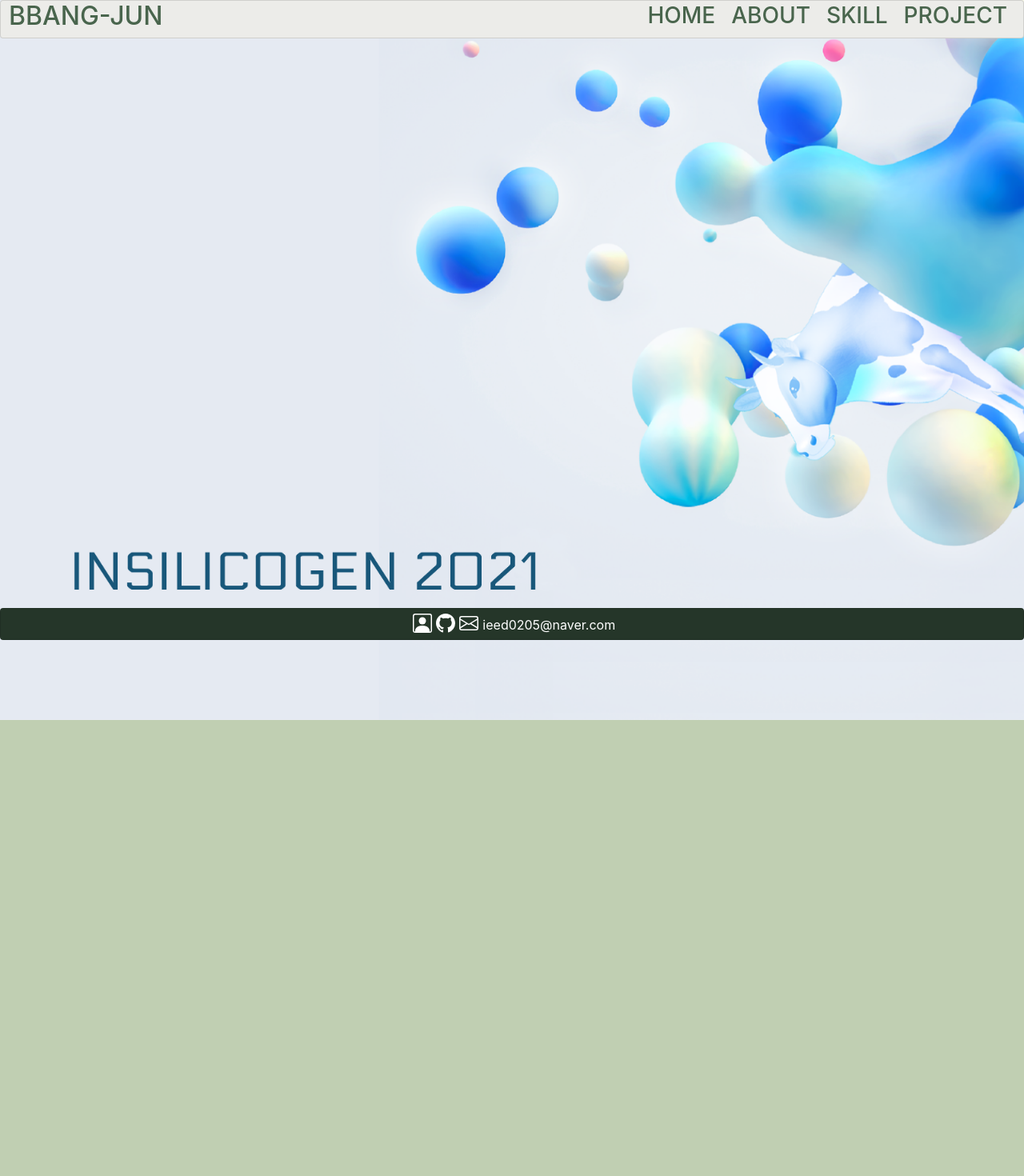
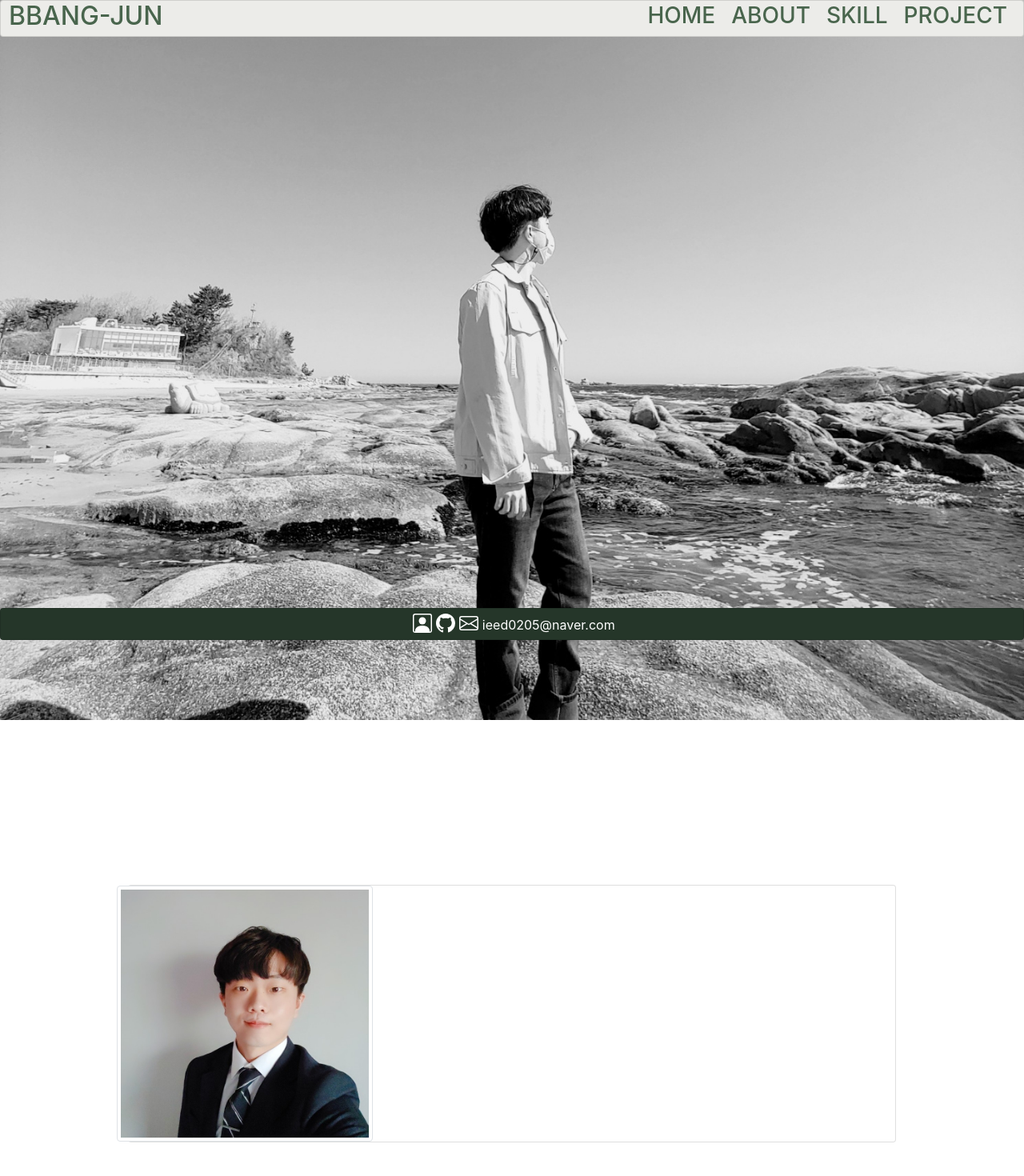
Before and after one commit to 2ByungJun/NuxtJS_demo, a Nuxt app: page / in a window 1280 px wide. Shown: the top 1470 px of the page at 80% size. Built offline with nearby package versions, Linux system fonts and the light colour scheme.

Commit message:
4) ABOUT UI 구현 및 기존 코드 리펙토링

```diff
--- a/components/TheHeader.vue
+++ b/components/TheHeader.vue
@@ -8,7 +8,7 @@
                 <a href="#project"><h3>PROJECT</h3></a>
                 <a href="#skill"><h3>SKILL</h3></a>
                 <a href="#about"><h3>ABOUT</h3></a>
-                <a href="#home"><h3>HOME</h3></a>
+                <a href="#"><h3>HOME</h3></a>
             </div>
         </div>
     </div>
@@ -29,7 +29,11 @@ a{
     position: fixed;
     left: 0;
     top: 0;
+    left: 0;
+    right: 0;
+
     width: 100%;
+    height: 46px;
     background-color: #ECECE9;
     color: white;
     text-align: center;
--- a/layouts/default.vue
+++ b/layouts/default.vue
@@ -5,60 +5,3 @@
     <TheFooter />
   </div>
 </template>
-
-<style>
-html {
-  font-family:
-    'Source Sans Pro',
-    -apple-system,
-    BlinkMacSystemFont,
-    'Segoe UI',
-    Roboto,
-    'Helvetica Neue',
-    Arial,
-    sans-serif;
-  font-size: 16px;
-  word-spacing: 1px;
-  -ms-text-size-adjust: 100%;
-  -webkit-text-size-adjust: 100%;
-  -moz-osx-font-smoothing: grayscale;
-  -webkit-font-smoothing: antialiased;
-  box-sizing: border-box;
-}
-
-*,
-*::before,
-*::after {
-  box-sizing: border-box;
-  margin: 0;
-}
-
-.button--green {
-  display: inline-block;
-  border-radius: 4px;
-  border: 1px solid #3b8070;
-  color: #3b8070;
-  text-decoration: none;
-  padding: 10px 30px;
-}
-
-.button--green:hover {
-  color: #fff;
-  background-color: #3b8070;
-}
-
-.button--grey {
-  display: inline-block;
-  border-radius: 4px;
-  border: 1px solid #35495e;
-  color: #35495e;
-  text-decoration: none;
-  padding: 10px 30px;
-  margin-left: 15px;
-}
-
-.button--grey:hover {
-  color: #fff;
-  background-color: #35495e;
-}
-</style>
--- a/pages/index.vue
+++ b/pages/index.vue
@@ -1,40 +1,33 @@
 <template>
   <div>
-    <!-- HOME -->
-    <div class="areaDiv home" id="home"></div>
-
-    <!-- ABOUT -->
-    <div class="areaDiv" id="about" style="background-color: #C0CFB2;">
-
-    </div>
-
-    <!-- SKILL -->
-    <div class="areaDiv" id="skill" style="background-color: #8BA989;">
-
-    </div>
-
-    <!-- PROJECT -->
-    <div class="areaDiv" id="project" style="background-color: #49654D;">
-
-    </div>
+    <Home/>
+    <About/>
+    <Skill/>
+    <Project/>
   </div>
 </template>
 
 <script>
-export default {}
+import Home from '../pages/view/Home.vue'
+import About from '../pages/view/About.vue'
+import Skill from '../pages/view/Skill.vue'
+import Project from '../pages/view/Project.vue'
+
+export default {
+  components:{
+    Home,
+    About,
+    Skill,
+    Project
+  }
+}
 </script>
 
 <style>
 .areaDiv {
   width: 100%;
   height: 900px;
-}
-
-.home {
-  width: 100%;
-  height: 900px;
-  background-image: url('../assets/img/33.png'); /** 포트폴리오용 이미지가 들어갈 자리 */
-  background-size: cover;
+  padding-top: 46px;
 }
 
 .container {
@@ -46,33 +39,4 @@ export default {}
   text-align: center;
 }
 
-.title {
-  font-family:
-    'Quicksand',
-    'Source Sans Pro',
-    -apple-system,
-    BlinkMacSystemFont,
-    'Segoe UI',
-    Roboto,
-    'Helvetica Neue',
-    Arial,
-    sans-serif;
-  display: block;
-  font-weight: 300;
-  font-size: 100px;
-  color: #35495e;
-  letter-spacing: 1px;
-}
-
-.subtitle {
-  font-weight: 300;
-  font-size: 42px;
-  color: #526488;
-  word-spacing: 5px;
-  padding-bottom: 15px;
-}
-
-.links {
-  padding-top: 15px;
-}
 </style>
--- /dev/null
+++ b/pages/view/About.vue
@@ -0,0 +1,22 @@
+<template>
+    <div class="areaDiv" id="about">
+        <div class="card">
+            <div class="row">
+                <b-img thumbnail fluid src="../../assets/img/lbj.jpg" alt="Image 1" style="max-width: 20rem; max-height: 20rem;"></b-img>
+
+            </div>
+        </div>
+    </div>
+</template>
+
+<style scoped>
+.card{
+    position: unset;
+    margin: 10rem;
+}
+
+.col{
+    height: 100%;
+    padding: 100px;
+}
+</style>
--- /dev/null
+++ b/pages/view/Home.vue
@@ -0,0 +1,12 @@
+<template>
+    <div class="areaDiv home"></div>
+</template>
+
+<style scoped>
+.home {
+    width: 100%;
+    height: 900px;
+    background-image: url('../../assets/img/lbj_back.jpg'); /** 포트폴리오용 이미지가 들어갈 자리 */
+    background-size: cover;
+}
+</style>
--- /dev/null
+++ b/pages/view/Project.vue
@@ -0,0 +1,4 @@
+<template>
+    <div class="areaDiv" id="project" style="background-color: #49654D;">
+    </div>
+</template>
--- /dev/null
+++ b/pages/view/Skill.vue
@@ -0,0 +1,4 @@
+<template>
+    <div class="areaDiv" id="skill" style="background-color: #8BA989;">
+    </div>
+</template>
```
Also changed, not shown: assets/img/lbj.jpg (added), assets/img/lbj_back.jpg (added).
